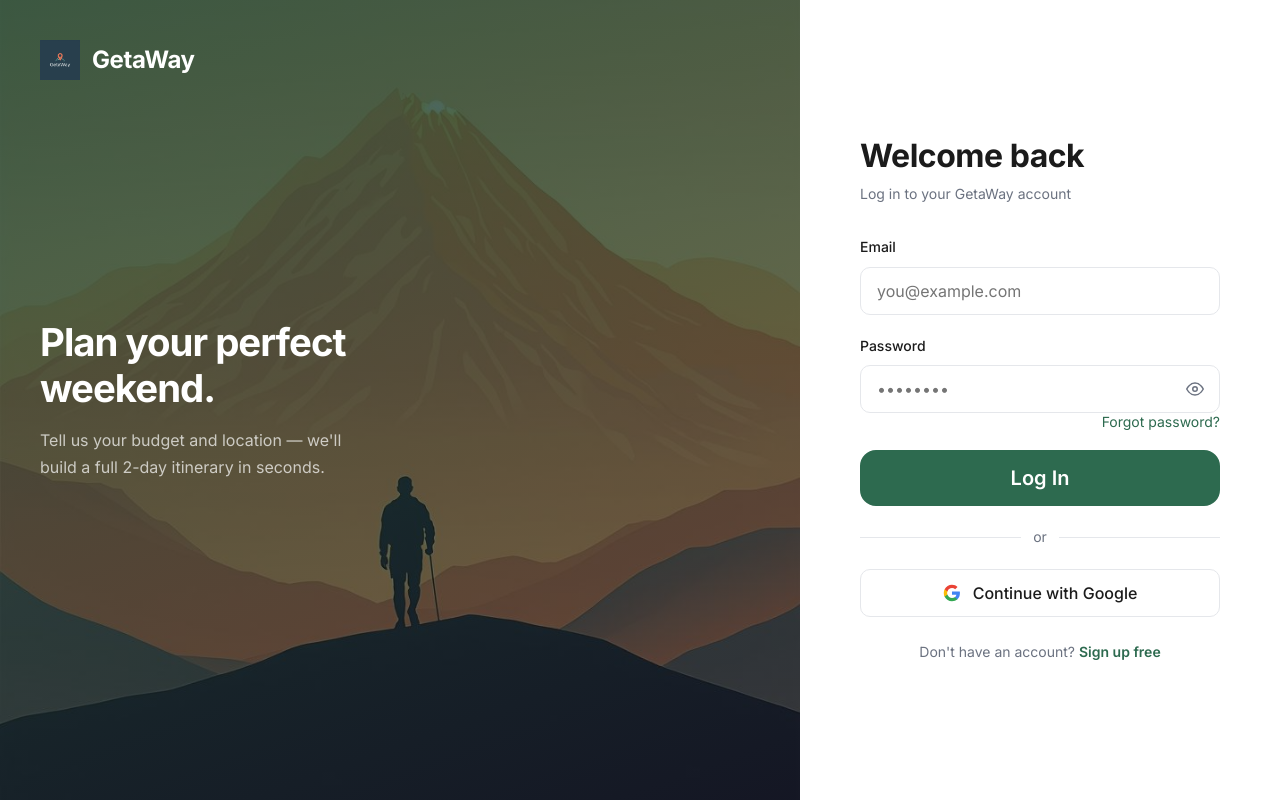
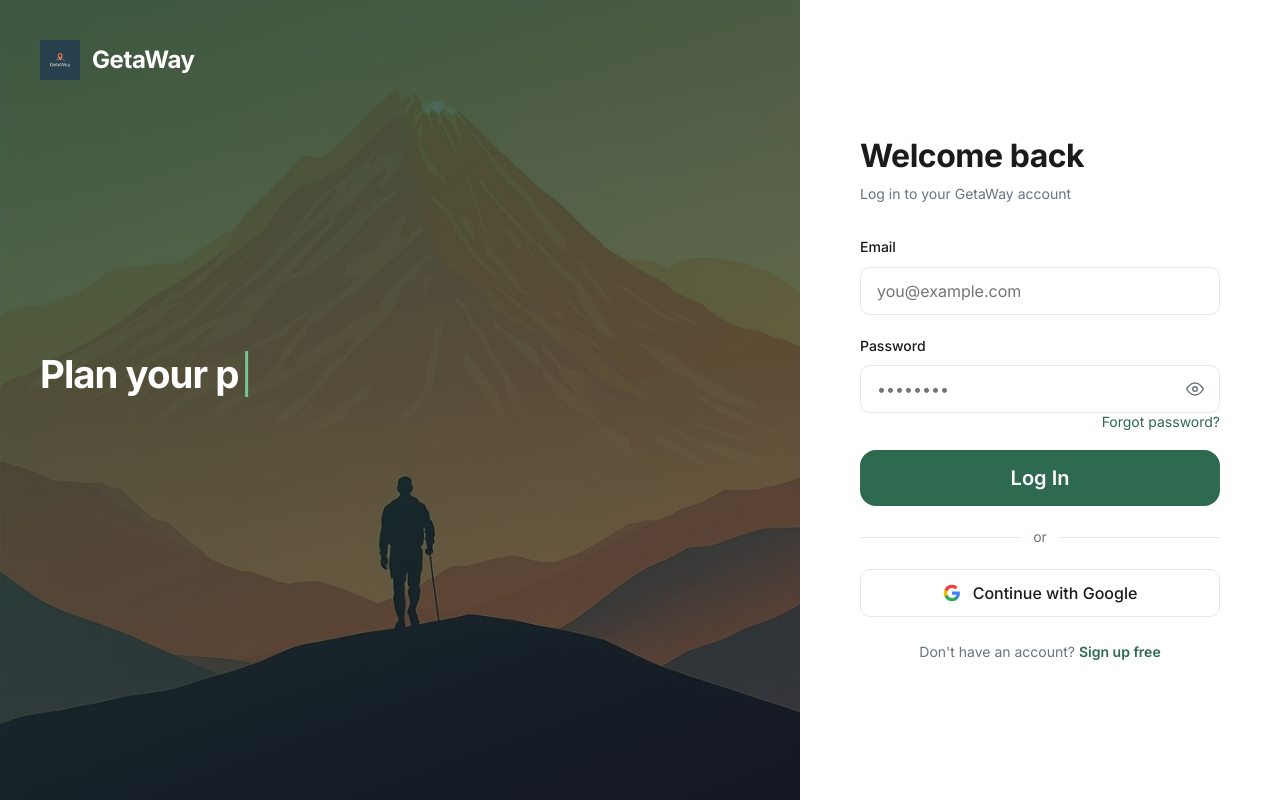
Before and after one commit to Farid-Ziade/GetaWay, a React app in the folder web/: page /login in a window 1280 px wide. Built offline with nearby package versions, Linux system fonts and the light colour scheme; no server answers; the HTML template or start-up script is replaced by a standard one.

Commit message:
feat: typewriter animation on auth panel headline, remove static tagline

```diff
--- a/web/src/components/AuthLayout.jsx
+++ b/web/src/components/AuthLayout.jsx
@@ -1,25 +1,62 @@
+import { useState, useEffect } from 'react';
 import { Link } from 'react-router-dom';
 import styles from './AuthLayout.module.css';
 
+const PHRASES = [
+  'Plan your perfect weekend.',
+  'Plan your perfect escape.',
+  'Discover hidden adventures.',
+  'Find your next getaway.',
+  'Create unforgettable memories.',
+];
+
+function useTypewriter(phrases) {
+  const [displayed, setDisplayed]   = useState('');
+  const [phraseIdx, setPhraseIdx]   = useState(0);
+  const [isDeleting, setIsDeleting] = useState(false);
+
+  useEffect(() => {
+    const current = phrases[phraseIdx];
+
+    if (!isDeleting) {
+      if (displayed.length < current.length) {
+        const t = setTimeout(() => setDisplayed(current.slice(0, displayed.length + 1)), 65);
+        return () => clearTimeout(t);
+      } else {
+        const t = setTimeout(() => setIsDeleting(true), 2200);
+        return () => clearTimeout(t);
+      }
+    } else {
+      if (displayed.length > 0) {
+        const t = setTimeout(() => setDisplayed(current.slice(0, displayed.length - 1)), 32);
+        return () => clearTimeout(t);
+      } else {
+        setIsDeleting(false);
+        setPhraseIdx(i => (i + 1) % phrases.length);
+      }
+    }
+  }, [displayed, isDeleting, phraseIdx, phrases]);
+
+  return displayed;
+}
+
 export default function AuthLayout({ children }) {
+  const text = useTypewriter(PHRASES);
+
   return (
     <div className={styles.root}>
       <div className={styles.panel}>
         <div className={styles.overlay} />
 
-        {/* Logo — top left */}
         <Link to="/" className={styles.logo}>
           <img src="/assets/images/GetaWay_Logo.png" alt="GetaWay" width={40} />
           <span>GetaWay</span>
         </Link>
 
-        {/* Tagline — bottom left */}
         <div className={styles.panelBottom}>
-          <h2 className={styles.panelHeadline}>Plan your perfect weekend.</h2>
-          <p className={styles.tagline}>
-            Tell us your budget and location — we'll build a full 2-day
-            itinerary in seconds.
-          </p>
+          <h2 className={styles.panelHeadline}>
+            {text}<span className={styles.cursor}>|</span>
+          </h2>
         </div>
       </div>
 
--- a/web/src/components/AuthLayout.module.css
+++ b/web/src/components/AuthLayout.module.css
@@ -57,20 +57,26 @@
 }
 
 .panelHeadline {
-  font-size: clamp(var(--text-2xl), 3vw, 40px);
+  font-size: clamp(var(--text-2xl), 3vw, 44px);
   font-weight: var(--font-bold);
   color: #fff;
   letter-spacing: -1px;
-  line-height: 1.2;
-  margin-bottom: var(--space-4);
-  max-width: 380px;
+  line-height: 1.25;
+  max-width: 420px;
+  min-height: 2.6em;
 }
 
-.tagline {
-  font-size: var(--text-base);
-  color: rgba(255, 255, 255, 0.70);
-  line-height: 1.7;
-  max-width: 340px;
+.cursor {
+  display: inline-block;
+  font-weight: var(--font-normal);
+  color: var(--color-accent);
+  margin-left: 2px;
+  animation: blink 1s step-end infinite;
+}
+
+@keyframes blink {
+  0%, 100% { opacity: 1; }
+  50%       { opacity: 0; }
 }
 
 /* ── Right form panel ─────────────────────────────────────── */
@@ -106,8 +112,7 @@
     justify-content: space-between;
   }
 
-  .panelHeadline,
-  .tagline {
+  .panelBottom {
     display: none;
   }
 
```
